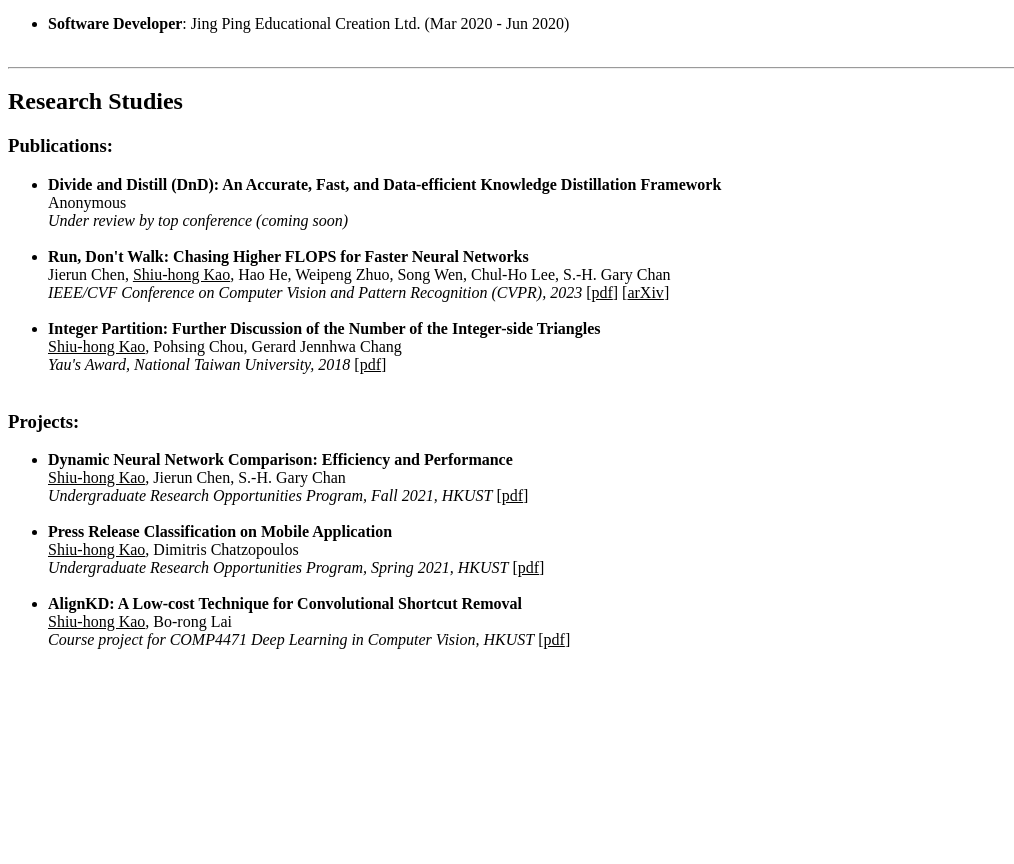
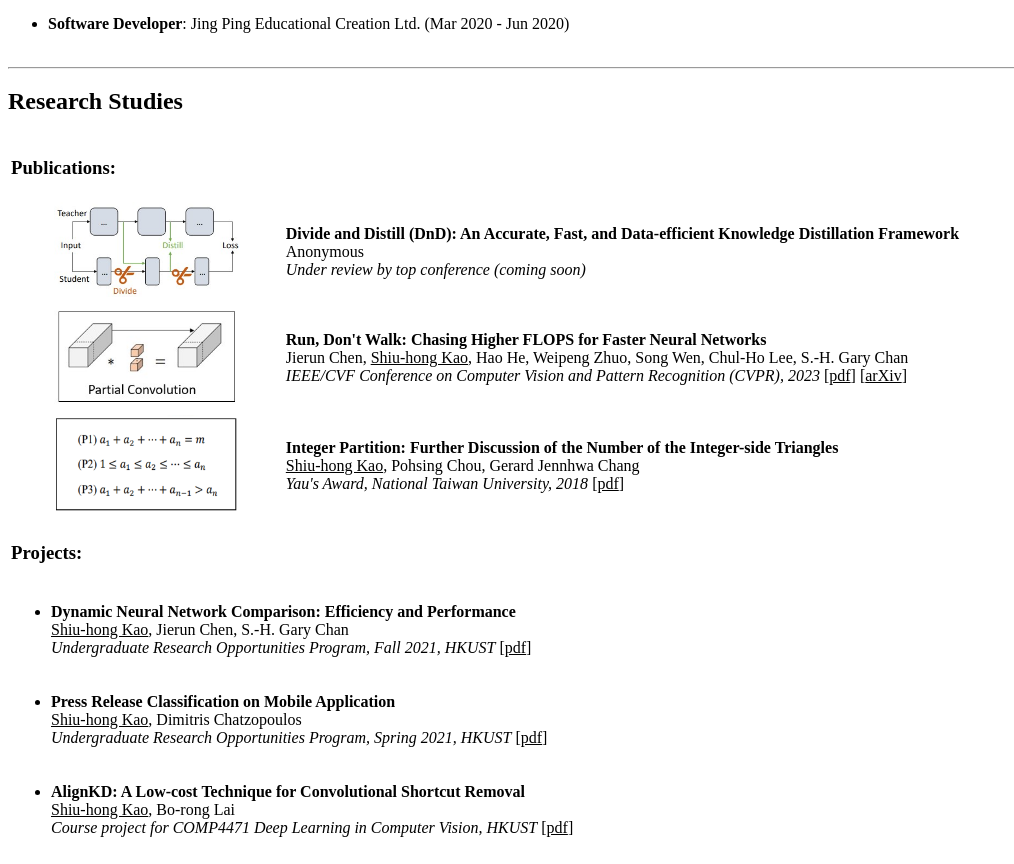
Before and after one commit to DanielSHKao/danielshkao.github.io, a plain HTML site: page index.html in a window 1280 px wide. Shown: the part 500-1364 px from the top of the page, without its empty margins (0-1014 px from the left). Before the commit the page ends 1183 px from the top, so only its background shows below. Drawn offline with Linux system fonts and the light colour scheme.

Commit message:
regular update

```diff
--- a/index.html
+++ b/index.html
@@ -51,49 +51,71 @@
     <div id="Research">
         <hr/>
         <h2>Research Studies</h2>
-            <h3>Publications:</h3>
-                <ul>
-                    <li>
-                        <b>Divide and Distill (DnD): An Accurate, Fast, and Data-efficient Knowledge Distillation Framework</b><br/>
+            <table style="width:100%">
+                <tr>
+                <th><div div style='text-align: left;'><h3>Publications:</h3></div></th>
+                <th></th>
+                </tr>
+                <tr>
+                <td><center><img width="185px" src="src/dnd illustration.jpg"/></center></td>
+                <td><b>Divide and Distill (DnD): An Accurate, Fast, and Data-efficient Knowledge Distillation Framework</b><br/>
                     Anonymous<br/>
-                        <i>Under review by top conference (coming soon)</i><br/>
-                    </li><br/>
-                    <li>
-                        <b>Run, Don't Walk: Chasing Higher FLOPS for Faster Neural Networks</b><br/>
+                    <i>Under review by top conference (coming soon)</i><br/></td>
+                </tr>
+                <tr>
+                <td><center><img width="185px" src="src/pconv.jpg"/></center></td>
+                <td><b>Run, Don't Walk: Chasing Higher FLOPS for Faster Neural Networks</b><br/>
                     Jierun Chen, <u>Shiu-hong Kao</u>, Hao He, Weipeng Zhuo, Song Wen, Chul-Ho Lee, S.-H. Gary Chan<br/>
                     <i>IEEE/CVF Conference on Computer Vision and Pattern Recognition (CVPR), 2023</i>
                     [<a href="https://arxiv.org/pdf/2303.03667.pdf">pdf</a>]
-                        [<a href="https://arxiv.org/abs/2303.03667" target="_blank">arXiv</a>]
-                    </li><br/>
-                    <li>
-                        <b>Integer Partition: Further Discussion of the Number of the Integer-side Triangles</b><br/>
+                    [<a href="https://arxiv.org/abs/2303.03667" target="_blank">arXiv</a>]</td>
+                </tr>
+                <tr>
+                    <td><center><img width="185px" src="src/int partition.png"/></center></td>
+                    <td><b>Integer Partition: Further Discussion of the Number of the Integer-side Triangles</b><br/>
                         <u>Shiu-hong Kao</u>, Pohsing Chou, Gerard Jennhwa Chang<br/>
                         <i>Yau's Award, National Taiwan University, 2018</i>
-                        [<a href="src/Yau's award paper.pdf" target="_blank">pdf</a>]
-                    </li><br/>
-                </ul>
-            <h3>Projects:</h3>
-                <ul>
+                        [<a href="src/Yau's award paper.pdf" target="_blank">pdf</a>]</td>
+                    </tr>
+            </table>
+            <table style="width:100%">
+                <tr>
+                <th><div div style='text-align: left;'><h3>Projects:</h3></div></th>
+                </tr>
+                <tr>
+                <td><ul>
                     <li>
                         <b>Dynamic Neural Network Comparison: Efficiency and Performance</b><br/>
                         <u>Shiu-hong Kao</u>, Jierun Chen, S.-H. Gary Chan<br/>
                         <i>Undergraduate Research Opportunities Program, Fall 2021, HKUST</i>
                         [<a href="src/dnn report.pdf" target="_blank">pdf</a>]
-                    </li><br/>
+                    </li>
+                    </ul>
+                </td>
+                </tr>
+                <tr>
+                    <td><ul>
                         <li>
                             <b>Press Release Classification on Mobile Application</b><br/>
                             <u>Shiu-hong Kao</u>, Dimitris Chatzopoulos<br/>
                             <i>Undergraduate Research Opportunities Program, Spring 2021, HKUST</i>
                             [<a href="src/android report.pdf" target="_blank">pdf</a>]
-                    </li><br/>
+                        </li>
+                        </ul>
+                    </td>
+                </tr>
+                <tr>
+                    <td><ul>
                         <li>
                             <b>AlignKD: A Low-cost Technique for Convolutional Shortcut Removal</b><br/>
                             <u>Shiu-hong Kao</u>, Bo-rong Lai<br/>
                             <i>Course project for COMP4471 Deep Learning in Computer Vision, HKUST</i>
                             [<a href="src/AlignKD.pdf" target="_blank">pdf</a>]
-                    </li><br/>
+                        </li>
                         </ul>
+                    </td>
+                    </tr>
+            </table>
     </div>
-
   </body>
 </html>
```
Also changed, not shown: src/dnd illustration.jpg (added), src/int partition.png (added), src/pconv.jpg (added). Lines whose indentation alone changed are shown as unchanged.
